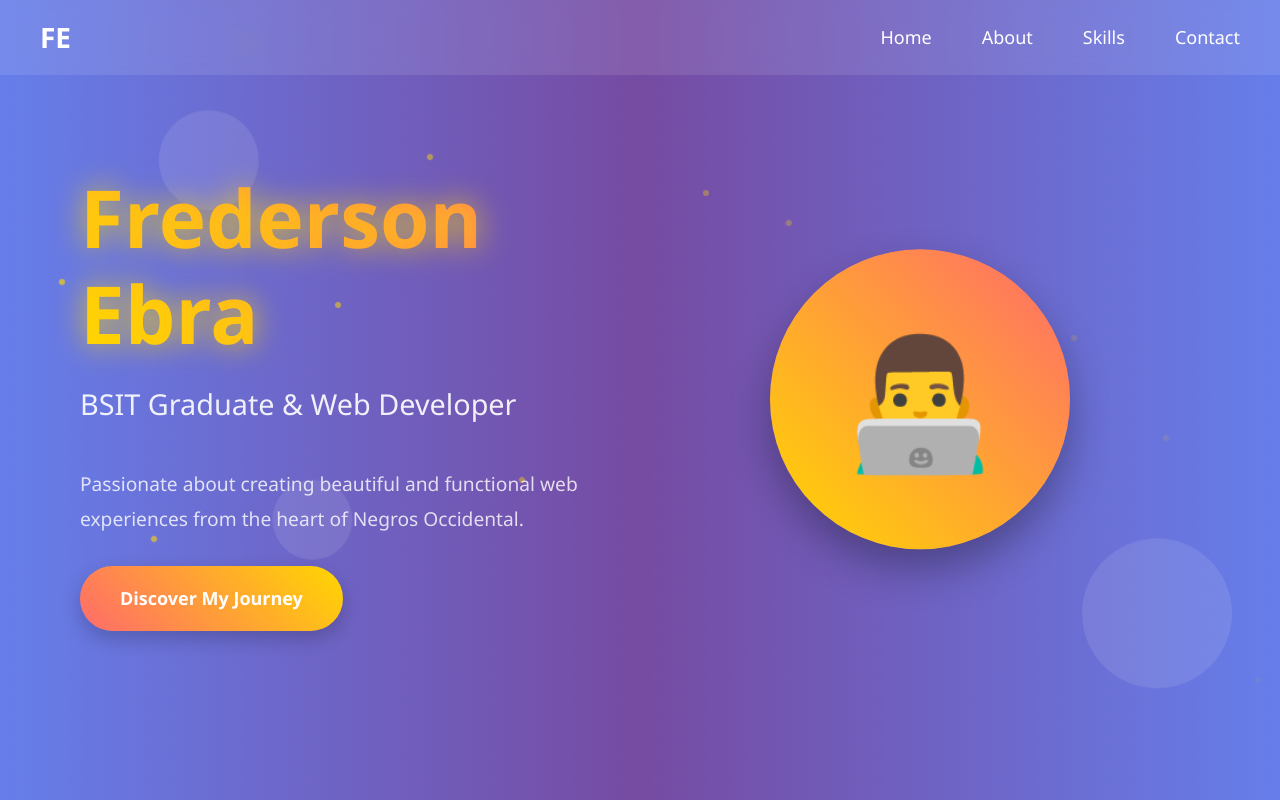
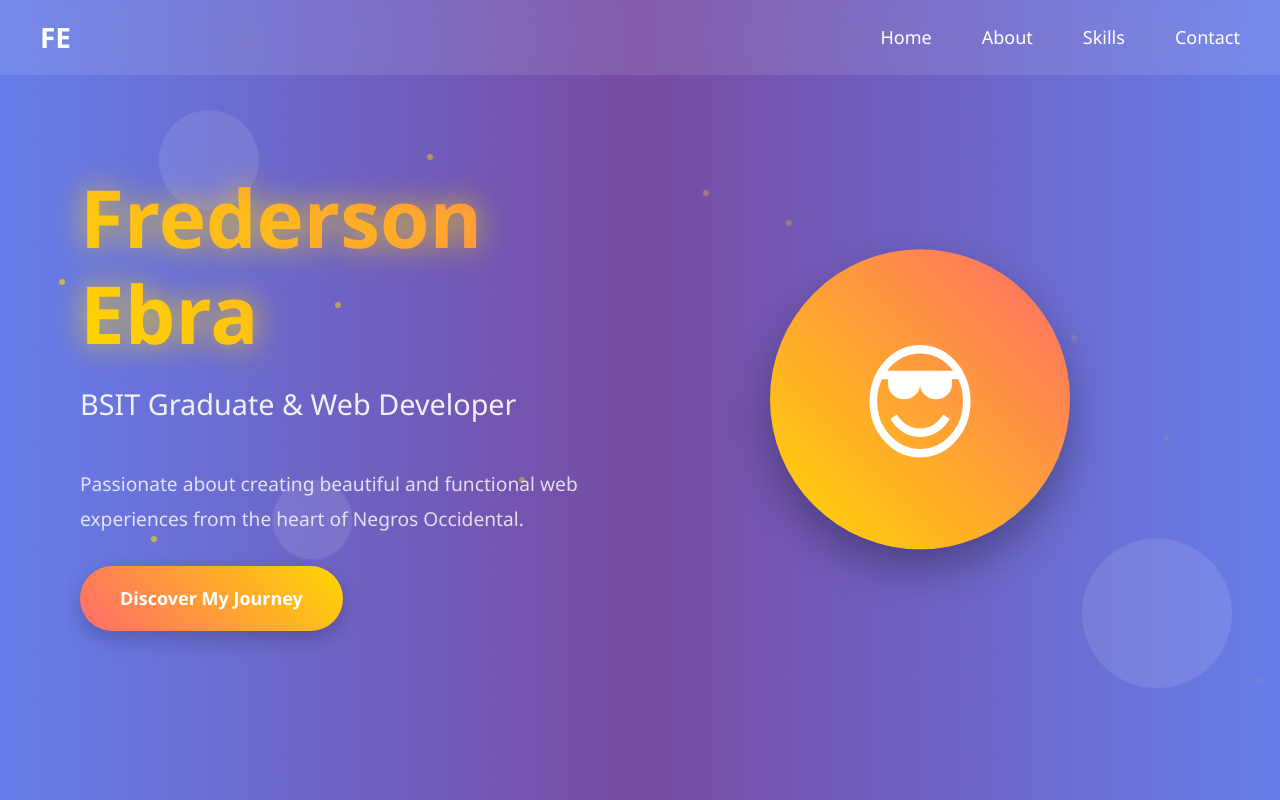
Before and after one commit to Lexdersi/My-Portfolio, a plain HTML site: page index.html in a window 1280 px wide. Shown: the top 800 px of the page. Drawn offline with Linux system fonts and the light colour scheme.

Commit message:
Update index.html

```diff
--- a/index.html
+++ b/index.html
@@ -584,7 +584,7 @@
             <a href="#about" class="cta-button">Discover My Journey</a>
         </div>
         <div class="hero-visual">
-            <div class="hero-avatar">👨‍💻</div>
+            <div class="hero-avatar">😎</div>
         </div>
     </section>
 
```
